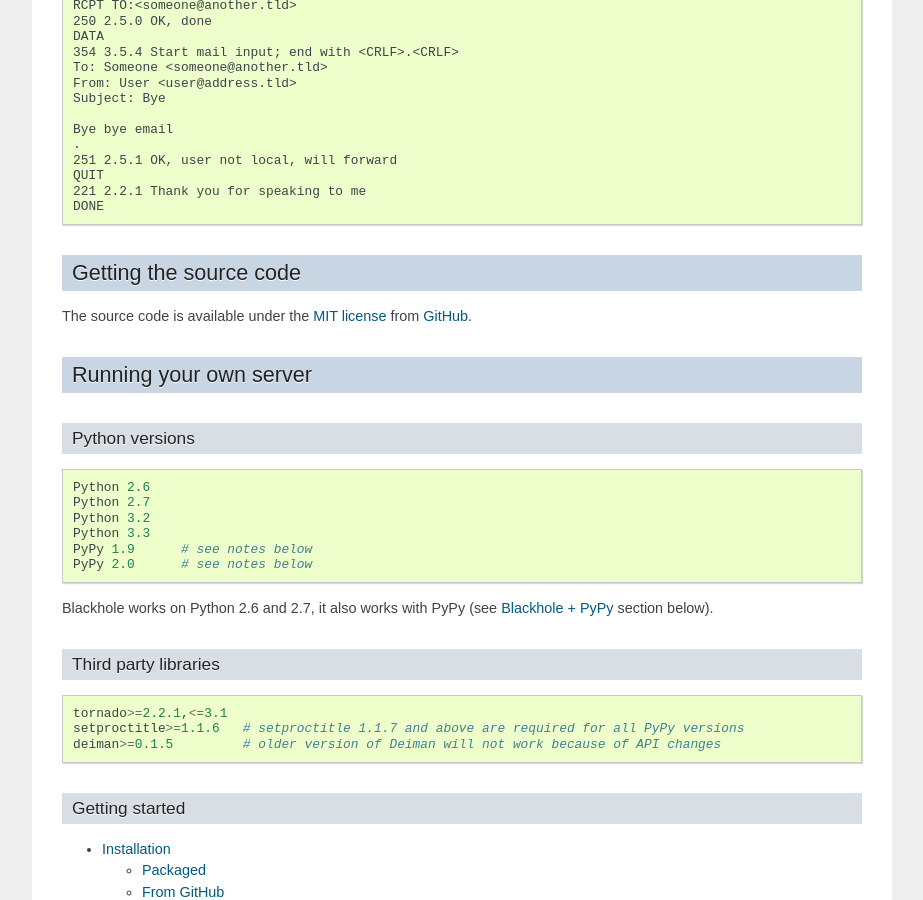
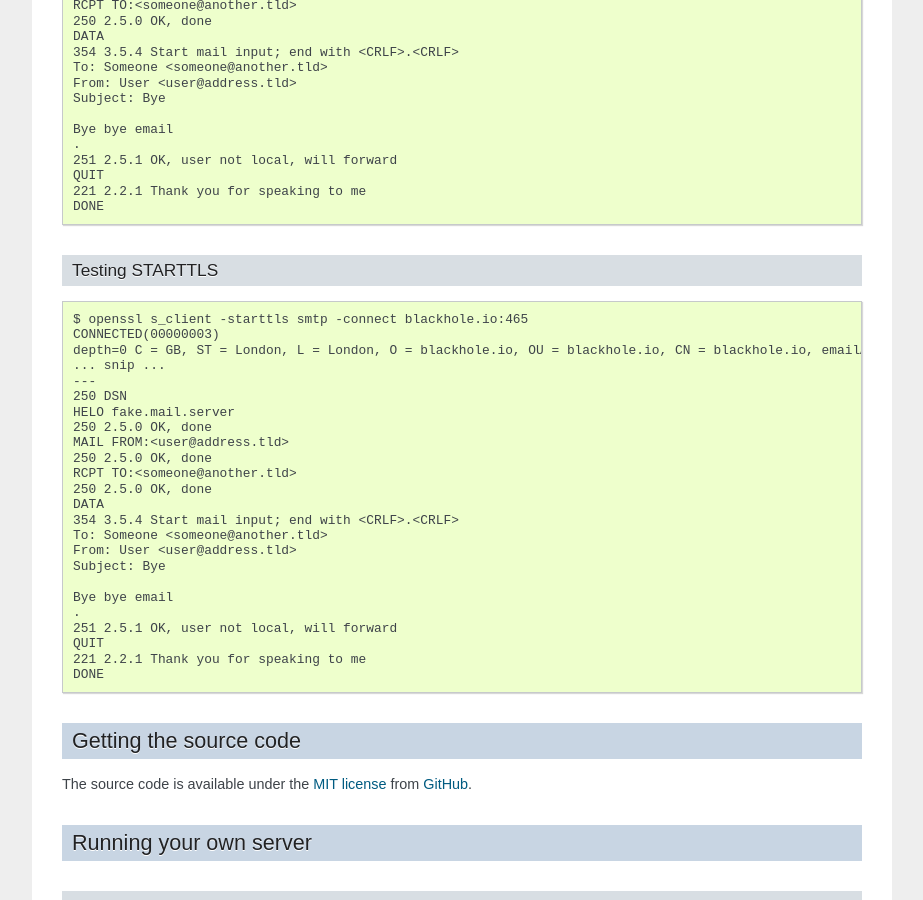
Before and after one commit to kura/blackhole, a Sphinx documentation site: the page built from docs/source/index.rst, in a window 1280 px wide and 900 px high, scrolled down 1435 px. Shown: the whole window, without its empty margins (198-1121 px from the left). Built offline with Sphinx 7.4.7, drawn with Linux system fonts in a browser that asks for light colours.

Commit message:
Added ssl_connection documentation

```diff
--- a/docs/source/api-connection.rst
+++ b/docs/source/api-connection.rst
@@ -20,8 +20,10 @@ blackhole.connection
 
 .. autofunction:: connection_stream(connection)
 
+.. autofunction:: ssl_connection(connection)
+
 .. autofunction:: handle_command(line, mail_state)
 
 .. autofunction:: connection_ready(sock, fd, events)
 
-.. autofunction:: write_response(stream, mail_state, resp)
+.. autofunction:: write_response(mail_state, resp)
--- a/docs/source/index.rst
+++ b/docs/source/index.rst
@@ -89,6 +89,36 @@ Testing SSL
     ... snip ...
     ---
     220 2.2.0 OK, ready
+    HELO fake.mail.server
+    250 2.5.0 OK, done
+    MAIL FROM:<user@address.tld>
+    250 2.5.0 OK, done
+    RCPT TO:<someone@another.tld>
+    250 2.5.0 OK, done
+    DATA
+    354 3.5.4 Start mail input; end with <CRLF>.<CRLF>
+    To: Someone <someone@another.tld>
+    From: User <user@address.tld>
+    Subject: Bye
+
+    Bye bye email
+    .
+    251 2.5.1 OK, user not local, will forward
+    QUIT
+    221 2.2.1 Thank you for speaking to me
+    DONE
+
+Testing STARTTLS
+----------------
+
+::
+
+    $ openssl s_client -starttls smtp -connect blackhole.io:465
+    CONNECTED(00000003)
+    depth=0 C = GB, ST = London, L = London, O = blackhole.io, OU = blackhole.io, CN = blackhole.io, emailAddress = kura@blackhole.io
+    ... snip ...
+    ---
+    250 DSN
     HELO fake.mail.server
     250 2.5.0 OK, done
     MAIL FROM:<user@address.tld>
```
